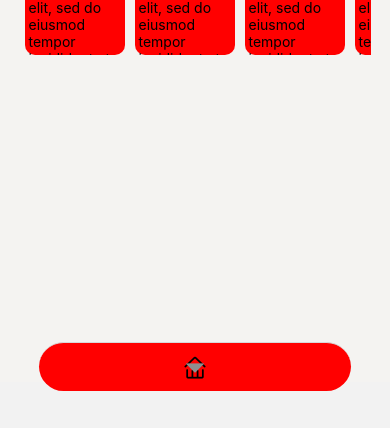
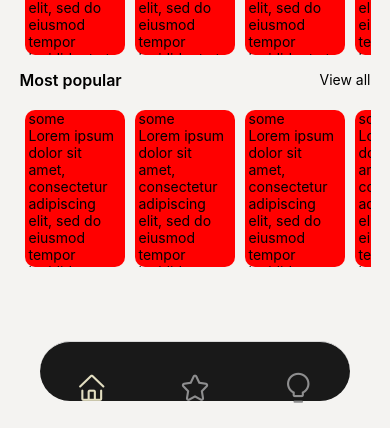
Before and after one commit to dvijeniii05/cyberfantasy, a React Native app: screen / in a window 390 px wide. Shown: the part 413-841 px from the top of the page. Built offline with nearby package versions, Linux system fonts and the light colour scheme.

Commit message:
:feature: bottomTab complete

```diff
--- a/COLORS.ts
+++ b/COLORS.ts
@@ -2,4 +2,5 @@ export const COLORS = {
   lightGreen: '#E3DEC1',
   darkGrey: '#191919',
   white: '#F4F3F1',
+  blue: 'blue'
 };
--- a/src/navigation/BottomTab.style.ts
+++ b/src/navigation/BottomTab.style.ts
@@ -1,16 +1,22 @@
 import {ViewStyle} from 'react-native';
-import {WIDTH} from '../constants/dimension';
+import { COLORS } from '../../COLORS';
 
 const screenOption: ViewStyle = {
-  backgroundColor: 'red',
-  width: 0.8 * WIDTH,
+  position: 'absolute',
   alignSelf: 'center',
-  bottom: 40,
-  borderRadius: 30,
-  justifyContent: 'center',
-  alignItems: 'center',
+  marginHorizontal: 40,
+  bottom: 30,
+  height:60,
+  borderRadius:30,
+  backgroundColor:COLORS.darkGrey,
 };
+
+const iconStyle: ViewStyle = {
+  position: 'absolute',
+  top: '50%',
+}
 
 export const styles = {
   screenOption,
+  iconStyle
 };
--- a/src/navigation/BottomTab.tsx
+++ b/src/navigation/BottomTab.tsx
@@ -8,6 +8,8 @@ import AccountScreen from '../screens/AccountScreen/AccountScreen';
 import PersonalCardScreen from '../screens/PersonalCard/PersonalCardScreen';
 import {styles} from './BottomTab.style';
 import AntDesign from 'react-native-vector-icons/AntDesign';
+import {View} from 'react-native';
+import {COLORS} from '../../COLORS';
 
 const Tab = createBottomTabNavigator<TabParams>();
 
@@ -19,20 +21,42 @@ const BottomTab = () => {
           headerShown: false,
           tabBarStyle: styles.screenOption,
           tabBarShowLabel: false,
-          tabBarIconStyle: {
-            backgroundColor: 'black',
-          },
+          tabBarActiveTintColor: COLORS.lightGreen,
         }}
       >
         <Tab.Screen
           name={TabScreenNames.Home}
           component={HomeScreen}
           options={{
-            tabBarIcon: () => <AntDesign name="home" size={25} />,
+            tabBarIcon: ({color}) => (
+              <View style={styles.iconStyle}>
+                <AntDesign name="home" size={30} color={color} />
+              </View>
+            ),
           }}
         />
-        <Tab.Screen name={TabScreenNames.Account} component={AccountScreen} />
-        <Tab.Screen name={TabScreenNames.Browse} component={BrowseScreen} />
+        <Tab.Screen
+          name={TabScreenNames.Account}
+          component={AccountScreen}
+          options={{
+            tabBarIcon: ({color}) => (
+              <View style={styles.iconStyle}>
+                <AntDesign name="staro" size={30} color={color} />
+              </View>
+            ),
+          }}
+        />
+        <Tab.Screen
+          name={TabScreenNames.Browse}
+          component={BrowseScreen}
+          options={{
+            tabBarIcon: ({color}) => (
+              <View style={styles.iconStyle}>
+                <AntDesign name="bulb1" size={30} color={color} />
+              </View>
+            ),
+          }}
+        />
         <Tab.Screen
           name={TabScreenNames.PersonalCard}
           component={PersonalCardScreen}
--- a/src/screens/HomeScreen/HomeScreen.tsx
+++ b/src/screens/HomeScreen/HomeScreen.tsx
@@ -23,6 +23,8 @@ const HomeScreen = ({navigation}: NavigationProps) => {
       />
       <HeaderDivider label="New products" />
       <Products />
+      <HeaderDivider label="Most popular" />
+      <Products />
     </SafeAreaView>
   );
 };
```
